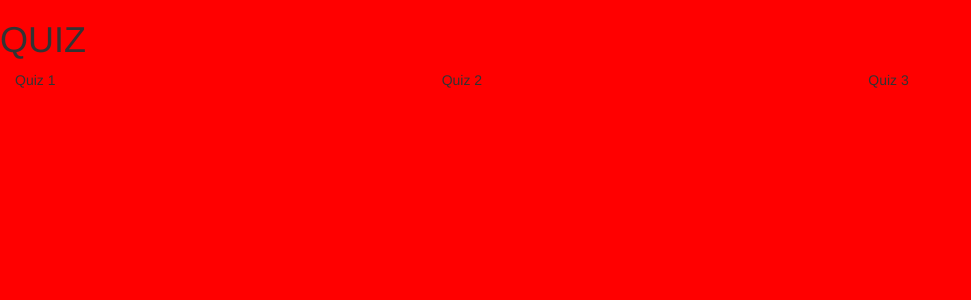
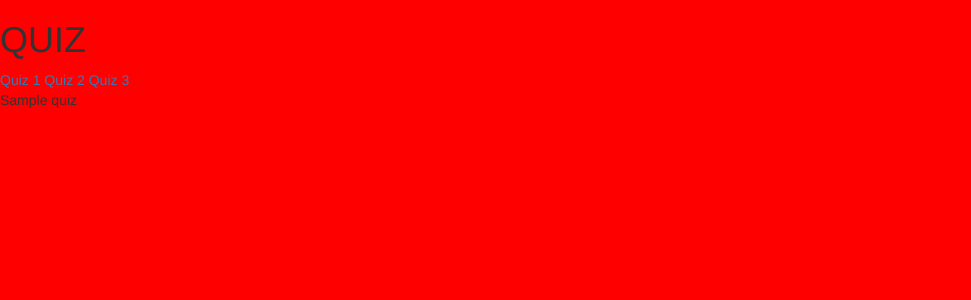
Before and after one commit to sandraliljegren/Quizproject, a Django app: template quiz/templates/start.html in a window 1280 px wide. Shown: the top 300 px of the page, without its empty margins (0-971 px from the left). Run offline with Django 3.2, Linux system fonts and the light colour scheme; the template is opened without the code that fills it: most values are stand-ins (such as "Sample title", 1, 10 or a date in 2020).

Commit message:
Igen, I don't know

```diff
--- a/quiz/templates/start.html
+++ b/quiz/templates/start.html
@@ -6,19 +6,22 @@
 		<meta name="viewport" content="width=device-width, initial-scale=1">
 		<title>QUIZ</title>
 		<link rel="stylesheet" href="css/bootstrap.min.css">
-		<link rel="stylesheet" href="style.css">
+		<link rel="stylesheet" href="style.css" type="text/css">
 	</head>
 	<body>
 		<h1>QUIZ</h1>
 		<div class="container-fluid">
 			<div class="row">
-				<div class="col-md-4">Quiz 1</div>
-				<div class="col-md-4">Quiz 2</div>
-				<div class="col-md-4">Quiz 3</div>
+				<a href="quiz.html">Quiz 1</a>
+				<a href="quiz.html">Quiz 2</a>
+				<a href="quiz.html">Quiz 3</a>
 			</div>
 		</div>
 	<script src="https://ajax.googleapis.com/ajax/libs/jquery/1.12.4/jquery.min.js"></script>
 	<script src="js/bootstrap.min.js"></script>
+	{% for quiz in quizzes %}
+		<p>{{ quiz.name }}</p>
+	{% endfor %}
 	</body>
 
 </html>
--- a/static/style.css
+++ b/static/style.css
@@ -4,5 +4,6 @@ body {
 }
 h1 {
 	align-content: center;
+	font-family: Helvetica;
 
 }
```
